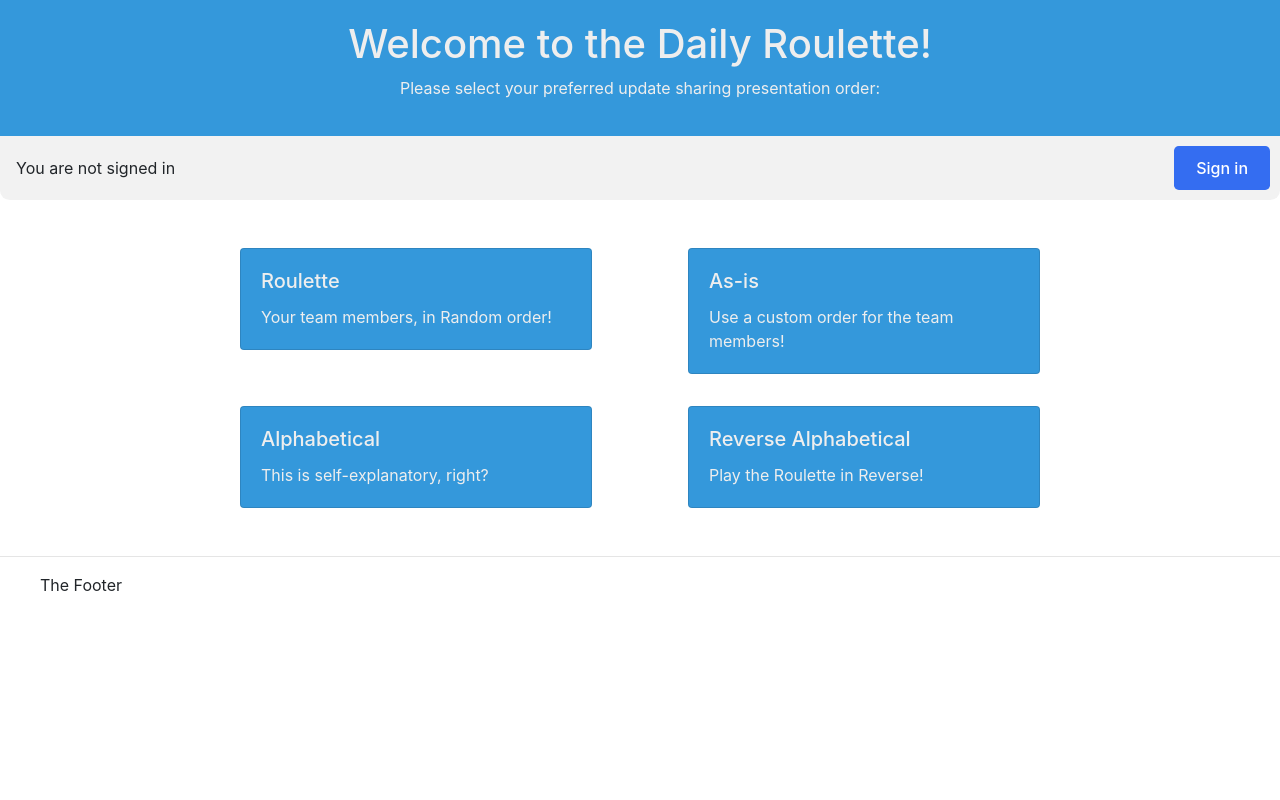
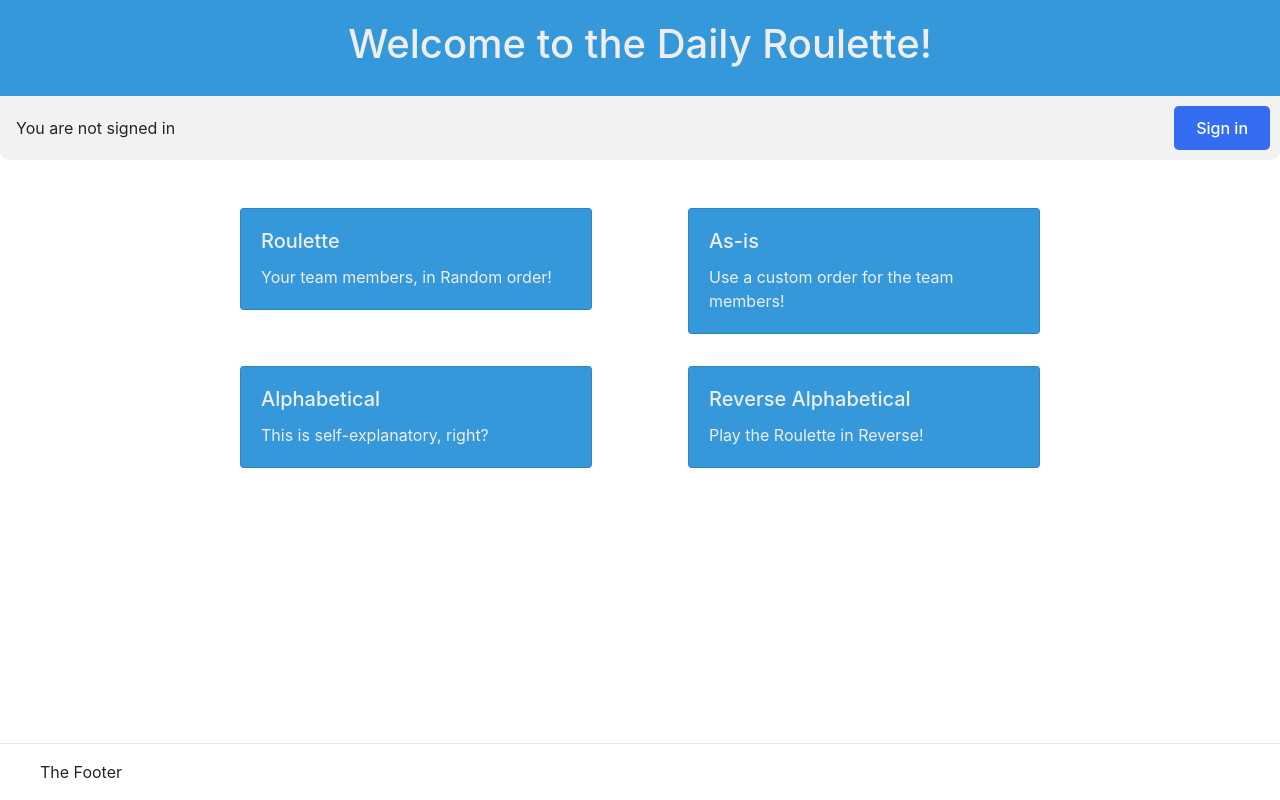
Before and after one commit to separatio/ez-daily, a Next.js app: page / in a window 1280 px wide. Built offline with nearby package versions, Linux system fonts and the light colour scheme; no server answers.

Commit message:
Stick footer to the bottom

```diff
--- a/components/Header.jsx
+++ b/components/Header.jsx
@@ -1,4 +1,3 @@
-import Link from 'next/link';
 import {signIn, signOut, useSession} from 'next-auth/client';
 import styles from '../style/Header.module.css';
 import Head from 'next/head';
@@ -12,10 +11,6 @@ const homeHeader = () => {
     <h1 className="title">
         Welcome to the Daily Roulette!
     </h1>
-
-    <p className="subtitle">
-        Please select your preferred update sharing presentation order:
-    </p>
   </Container>);
 };
 
@@ -71,11 +66,6 @@ export default function Header({
           </>}
         </p>
       </div>
-      {/* <nav>
-        <ul className={styles.navItems}>
-          <li className={styles.navItem}><Link href="/"><a>Home</a></Link></li>
-        </ul>
-      </nav> */}
     </header>
   );
 }
--- a/style/index.css
+++ b/style/index.css
@@ -36,3 +36,13 @@ a:hover {
   height: 1em;
   margin-left: 10px;
 }
+
+#__next {
+  height:100vh;
+}
+
+footer {
+  width: 100%;
+  position: fixed;
+  bottom: 0;
+}
```
